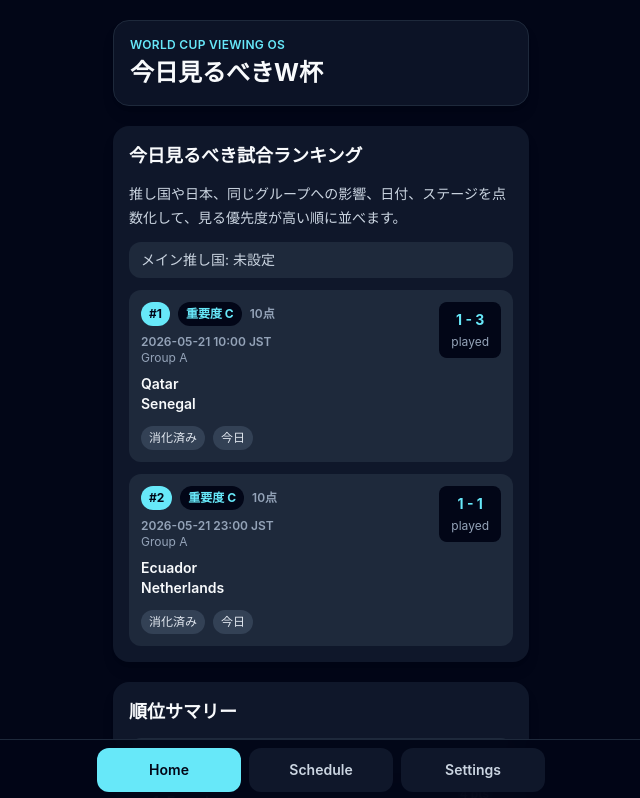
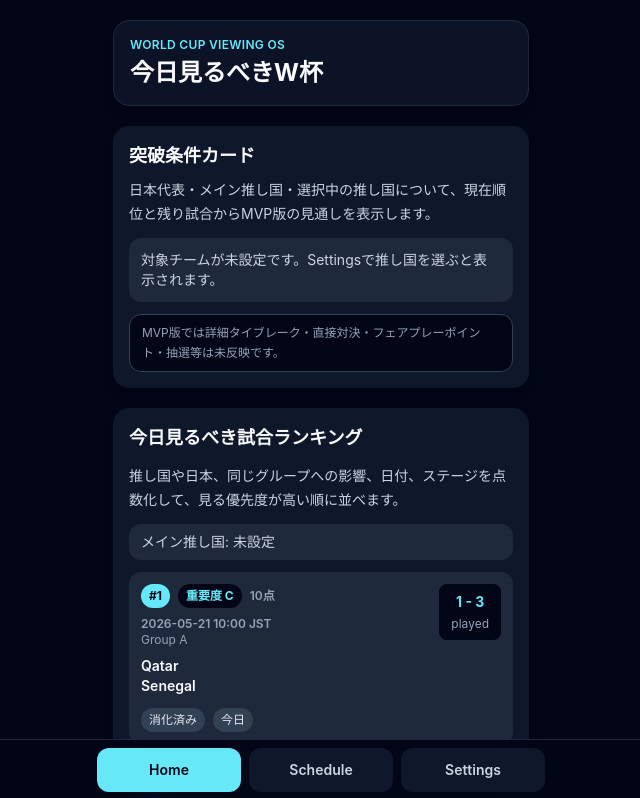
Before and after one commit to semflactal-high-roas/wc-watch-os, a React (Vite) app: page / in a window 1280 px wide. Shown: the top 798 px of the page, without its empty margins (319-959 px from the left). Built offline with nearby package versions, Linux system fonts and the light colour scheme.

Commit message:
Show qualification status cards on Home

```diff
--- a/src/App.tsx
+++ b/src/App.tsx
@@ -2,9 +2,10 @@ import { useEffect, useMemo, useState } from 'react';
 import { loadAppData } from './data/loader';
 import { filterTodayMatches, filterUpcomingMatches } from './logic/dateFilters';
 import { rankMatchesByImportance, type MatchWithImportance } from './logic/matchImportance';
+import { getQualificationSummary } from './logic/qualificationStatus';
 import { computeGroupStandings } from './logic/standings';
 import { rankThirdPlaceTeams } from './logic/thirdPlaceRanking';
-import type { AppData, Match, MatchStage, StandingRow, Team } from './types';
+import type { AppData, Match, MatchStage, QualificationSummary, StandingRow, Team } from './types';
 
 type Tab = 'home' | 'schedule' | 'settings';
 
@@ -39,6 +40,15 @@ const stageLabels: Record<MatchStage, string> = {
   semi_final: 'Semi-final',
   third_place: 'Third-place match',
   final: 'Final',
+};
+
+const statusStyles: Record<QualificationSummary['status'], string> = {
+  safe: 'bg-emerald-300 text-slate-950',
+  borderline: 'bg-amber-300 text-slate-950',
+  danger: 'bg-rose-300 text-slate-950',
+  eliminated: 'bg-slate-600 text-slate-100',
+  qualified: 'bg-cyan-300 text-slate-950',
+  unknown: 'bg-slate-700 text-slate-100',
 };
 
 const readPreferences = (): UserPreferences => {
@@ -82,6 +92,15 @@ const formatMatchStage = (match: Match): string => {
   return stageLabels[match.stage];
 };
 
+const findJapanTeamId = (teams: Team[]): string => {
+  return teams.find((team) => team.name === 'Japan')?.id ?? '';
+};
+
+const getTrackedTeamIds = (teams: Team[], preferences: UserPreferences): string[] => {
+  const ids = [findJapanTeamId(teams), preferences.mainFavoriteTeamId, ...preferences.selectedTeamIds].filter(Boolean);
+  return [...new Set(ids)];
+};
+
 function App() {
   const [data, setData] = useState<AppData | null>(null);
   const [error, setError] = useState<string>('');
@@ -116,6 +135,13 @@ function App() {
 
     return rankThirdPlaceTeams(thirds);
   }, [standings]);
+
+  const qualificationSummaries = useMemo(() => {
+    if (!data) return [];
+    return getTrackedTeamIds(data.teams, preferences).map((teamId) =>
+      getQualificationSummary(teamId, data.teams, data.groups, standings, data.matches, thirdPlace),
+    );
+  }, [data, preferences, standings, thirdPlace]);
 
   const rankedMatches = useMemo(() => {
     if (!data) return [];
@@ -160,6 +186,7 @@ function App() {
             data={data}
             preferences={preferences}
             homeRanking={homeRanking}
+            qualificationSummaries={qualificationSummaries}
             standings={standings}
             thirdPlace={thirdPlace}
           />
@@ -197,17 +224,20 @@ type HomeScreenProps = {
   data: AppData;
   preferences: UserPreferences;
   homeRanking: HomeRanking;
+  qualificationSummaries: QualificationSummary[];
   standings: { groupId: string; rows: StandingRow[] }[];
   thirdPlace: StandingRow[];
 };
 
-function HomeScreen({ data, preferences, homeRanking, standings, thirdPlace }: HomeScreenProps) {
+function HomeScreen({ data, preferences, homeRanking, qualificationSummaries, standings, thirdPlace }: HomeScreenProps) {
   const favoriteName = preferences.mainFavoriteTeamId
     ? teamName(data.teams, preferences.mainFavoriteTeamId)
     : '未設定';
 
   return (
     <div className="space-y-5">
+      <QualificationStatusSection summaries={qualificationSummaries} />
+
       <section className="space-y-3 rounded-2xl bg-slate-900 p-4 shadow-lg">
         <h2 className="text-lg font-semibold">今日見るべき試合ランキング</h2>
         <p className="text-sm leading-6 text-slate-300">
@@ -227,6 +257,93 @@ function HomeScreen({ data, preferences, homeRanking, standings, thirdPlace }: H
       </section>
 
       <StandingsCards standings={standings} thirdPlace={thirdPlace} teams={data.teams} />
+    </div>
+  );
+}
+
+type QualificationStatusSectionProps = {
+  summaries: QualificationSummary[];
+};
+
+function QualificationStatusSection({ summaries }: QualificationStatusSectionProps) {
+  return (
+    <section className="space-y-3 rounded-2xl bg-slate-900 p-4 shadow-lg">
+      <div className="space-y-2">
+        <h2 className="text-lg font-semibold">突破条件カード</h2>
+        <p className="text-sm leading-6 text-slate-300">
+          日本代表・メイン推し国・選択中の推し国について、現在順位と残り試合からMVP版の見通しを表示します。
+        </p>
+      </div>
+
+      {summaries.length === 0 ? (
+        <p className="rounded-xl bg-slate-800 px-3 py-3 text-sm text-slate-300">
+          対象チームが未設定です。Settingsで推し国を選ぶと表示されます。
+        </p>
+      ) : (
+        <div className="space-y-3">
+          {summaries.map((summary) => (
+            <QualificationCard key={summary.teamId} summary={summary} />
+          ))}
+        </div>
+      )}
+
+      <p className="rounded-xl border border-slate-700 bg-slate-950 px-3 py-2 text-xs leading-5 text-slate-400">
+        MVP版では詳細タイブレーク・直接対決・フェアプレーポイント・抽選等は未反映です。
+      </p>
+    </section>
+  );
+}
+
+type QualificationCardProps = {
+  summary: QualificationSummary;
+};
+
+function QualificationCard({ summary }: QualificationCardProps) {
+  const standing = summary.context?.standing;
+  const rank = summary.context?.groupRank;
+  const remainingText = summary.context
+    ? summary.context.remainingMatches === 0
+      ? '全日程消化'
+      : `残り${summary.context.remainingMatches}試合`
+    : '残り試合不明';
+
+  return (
+    <article className="space-y-3 rounded-xl bg-slate-800 p-3">
+      <div className="flex items-start justify-between gap-3">
+        <div className="min-w-0">
+          <p className="truncate text-base font-semibold">{summary.teamName}</p>
+          <p className="text-xs text-slate-400">
+            {summary.context?.groupId ? `Group ${summary.context.groupId}` : 'Group unknown'}
+          </p>
+        </div>
+        <span className={`shrink-0 rounded-full px-2 py-1 text-xs font-bold ${statusStyles[summary.status]}`}>
+          {summary.statusLabel}
+        </span>
+      </div>
+
+      <div className="grid grid-cols-2 gap-2 text-sm">
+        <Metric label="現在順位" value={rank ? `${rank}位` : '判定保留'} />
+        <Metric label="勝点" value={standing ? `${standing.points}` : '-'} />
+        <Metric label="得失点差" value={standing ? `${standing.goalDiff}` : '-'} />
+        <Metric label="残り試合" value={remainingText} />
+        {summary.thirdPlaceRank && <Metric label="3位ランキング" value={`${summary.thirdPlaceRank}位`} />}
+      </div>
+
+      <p className="text-sm leading-6 text-slate-300">{summary.summary}</p>
+    </article>
+  );
+}
+
+type MetricProps = {
+  label: string;
+  value: string;
+};
+
+function Metric({ label, value }: MetricProps) {
+  return (
+    <div className="rounded-lg bg-slate-900 px-3 py-2">
+      <p className="text-xs text-slate-400">{label}</p>
+      <p className="mt-1 font-semibold text-slate-50">{value}</p>
     </div>
   );
 }
```
